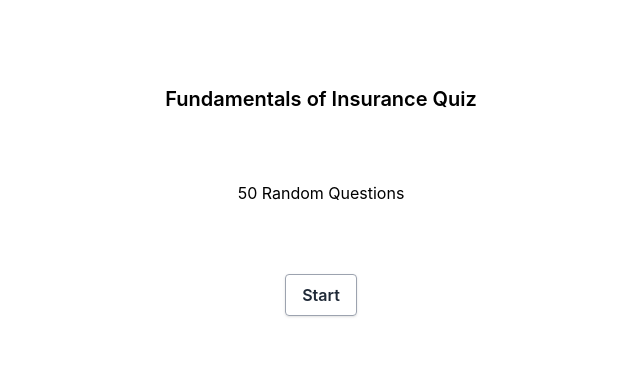
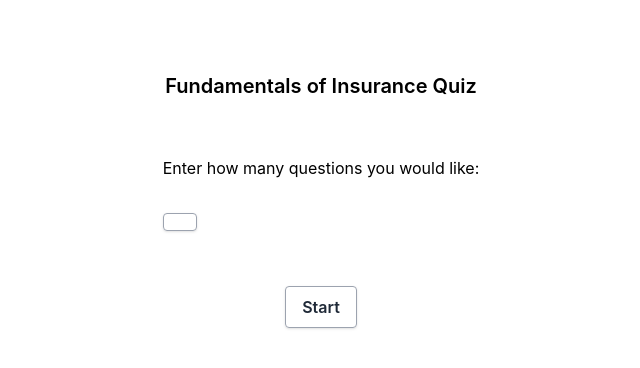
Before and after one commit to revyrob/insuranceQuiz, a React (Create React App) app in the folder insurance-frontend/: page / in a window 1280 px wide. Shown: the top 368 px of the page, without its empty margins (319-959 px from the left). Built offline with nearby package versions, Linux system fonts and the light colour scheme.

Commit message:
user can add their own number of questions they want to do.  also i added more questions to the backend data

```diff
--- a/insurance-frontend/package.json
+++ b/insurance-frontend/package.json
@@ -9,6 +9,7 @@
     "axios": "^1.3.4",
     "rc-progress": "^3.4.1",
     "react": "^18.2.0",
+    "react-bootstrap": "^2.7.2",
     "react-dom": "^18.2.0",
     "react-router-dom": "^6.8.2",
     "react-scripts": "5.0.1",
--- a/insurance-frontend/src/pages/Homepage.jsx
+++ b/insurance-frontend/src/pages/Homepage.jsx
@@ -1,13 +1,50 @@
 import React from 'react'
 import { Link } from "react-router-dom";
+import { useState } from 'react';
 
 
 export default function Homepage() {
+
+  const [num, setNum] = useState("");
+
+  sessionStorage.setItem("num", num);
+
+
+  //sets the name for user
+  const numHandler = (e) => {
+    const userNum = e.target.num.value;
+    e.preventDefault();
+    if (userNum === "") {
+      alert('The number of questions defaults to 20');
+      setNum('20')
+      e.preventDefault();
+    } else {
+      setNum(userNum);
+    }
+  };
   return (
     <section className='p-4 h-[400px] flex flex-col items-center justify-evenly'>
         <h1 className='text-xl font-semibold'>Fundamentals of Insurance Quiz</h1>
-        <h3>50 Random Questions</h3>
+        {/* <h3>50 Random Questions</h3> */}
+        <form className="" onSubmit={numHandler}>
+          <label>
+            <h2 className="">Enter how many questions you would like:</h2>
+            <div className="">
+              <div className="">
+                <input
+                  className=""
+                  type="num"
+                  name="num"
+                  placeholder=""
+                />
+              </div>
+              <button className="g-white hover:bg-gray-100 text-gray-800 font-semibold py-2 px-4 border border-gray-400 rounded shadow" type="submit">
+              </button>
+            </div>
+          </label>
+        </form>
         <Link to='/quiz'><button className='g-white hover:bg-gray-100 text-gray-800 font-semibold py-2 px-4 border border-gray-400 rounded shadow'>Start</button></Link>
+
     </section>
   )
 }
--- a/insurance-frontend/src/pages/Quiz.jsx
+++ b/insurance-frontend/src/pages/Quiz.jsx
@@ -6,6 +6,10 @@ import { Line } from "rc-progress";
 import axios from "axios";
 
 export default function Quiz() {
+  //num of questions come from homepage session storage when user entered in a number
+  //if they did not enter in a number it defaults to 20
+  let num = sessionStorage.getItem("num");
+
   //use sessions storage for level
   const [questions, setQuestions] = useState("");
   const [currentQuestion, setCurrentQuestion] = useState(0);
@@ -14,9 +18,6 @@ export default function Quiz() {
   const [showScore, setShowScore] = useState(false);
   const [answerSelected, setAnswerSelected] = useState(false);
   const [answerCorrect, setAnswerCorrect] = useState(false);
-
-  //const for how many questions will be asked
-  const num = 10;
 
   const REACT_APP_API_SERVER_URL = process.env.REACT_APP_API_SERVER_URL;
 
```
Also changed, not shown: 2 other files (tests, documents, lock files or other folders).
